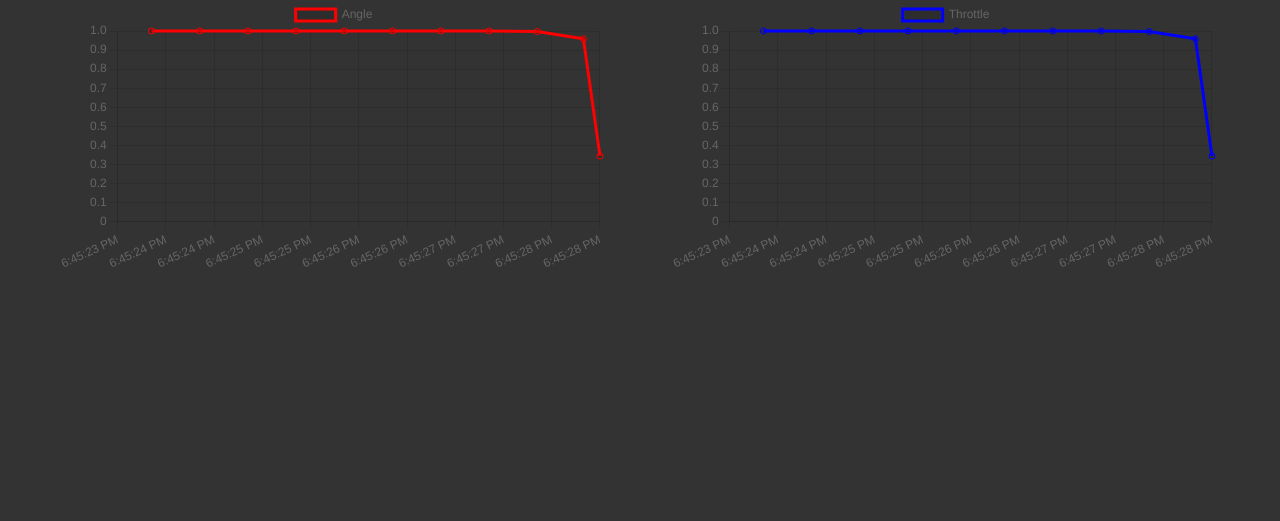
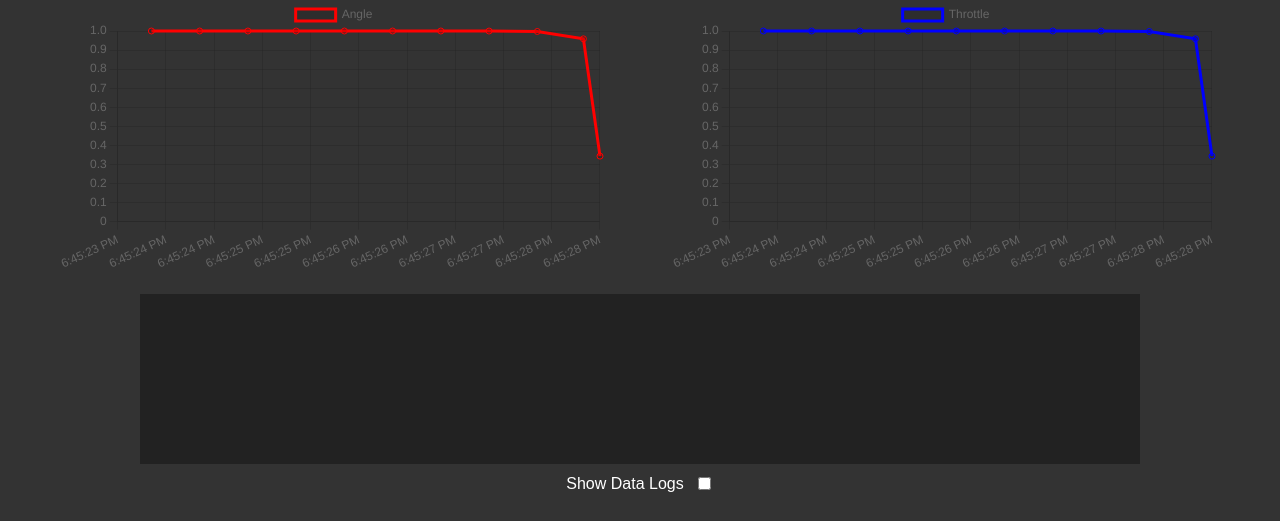
Before and after one commit to PICC-Group/picc-device, a Flask app: page / in a window 1280 px wide. Shown: the part 388-909 px from the top of the page. Before the commit the page ends 655 px from the top, so only its background shows below. Run offline with Flask 3, Linux system fonts and the light colour scheme; parts of the project's set-up code (start-up, migrations or seed data) failed here and were passed over; some libraries are stand-ins or nearby versions.

Commit message:
Add log box.

```diff
--- a/main.py
+++ b/main.py
@@ -6,8 +6,9 @@ from flask import Flask, render_template, jsonify, request
 from bt_car_control import BTSender
 import time
 import asyncio
+from flask_socketio import SocketIO, emit
 
-DATA_FILE = False#"../save_plate.csv"
+DATA_FILE = "../save_plate.csv"
 CALIBRATION_FILE = "../cal0514.cal"
 VERBOSE = False
 PROCESS_SLEEP_TIME = 0.0001
@@ -15,6 +16,7 @@ CAR_DEVICE_NAME = "BT05-BLE"  # Replace with your car's Bluetooth device name
 
 # Flask application setup
 app = Flask(__name__)
+socketio = SocketIO(app, cors_allowed_origins="*")
 
 latest_data = {"angle": 1, "throttle": 1}  # Initialize with default values
 received_data = {}  # Dictionary to store received data
@@ -39,11 +41,11 @@ def receive_data():
     global received_data
     data = request.get_json()
     received_data = data
-    print("Received data from web:", received_data)
+    log_message(f"Received data from web: {received_data}")
     return jsonify({"status": "success", "data": received_data})
 
 def run_flask():
-    app.run(host="0.0.0.0", port=5000, debug=False, use_reloader=False)
+    socketio.run(app, host="0.0.0.0", port=5000, debug=False, use_reloader=False)
 
 # NanoVNA Setup
 data_source = pynanovna.NanoVNAWorker(verbose=VERBOSE)
@@ -75,19 +77,24 @@ async def main_loop():
             response = requests.post("http://127.0.0.1:5000/update_data", json=send_data)
             response.raise_for_status()
         except requests.exceptions.RequestException as e:
-            print(f"Error sending data to server: {e}")
+            log_message(f"Error sending data to server: {e}")
 
         # Send the data to the RC car
         if not bt_sender.is_connected():
-            print("Car not connected!")
-            print("Trying to connect car...")
+            log_message("Car not connected!")
+            log_message("Trying to connect car...")
             await bt_sender.connect()
             time.sleep(5)
 
         await bt_sender.update_speed(angle, throttle)
 
-        print("Still in loop", received_data)
+        log_message(f"Still in loop: {received_data}")
         time.sleep(1)
+
+def log_message(message):
+    """Send log message to connected clients."""
+    socketio.emit('log_message', {'message': message})
+    print(message)
 
 # Run the main loop
 asyncio.run(main_loop())
--- a/templates/index.html
+++ b/templates/index.html
@@ -5,6 +5,7 @@
     <meta name="viewport" content="width=device-width, initial-scale=1.0">
     <title>Dashboard</title>
     <script src="https://cdn.jsdelivr.net/npm/chart.js"></script>
+    <script src="https://cdnjs.cloudflare.com/ajax/libs/socket.io/4.0.0/socket.io.js"></script>
     <style>
         body { font-family: Arial, sans-serif; background: #333; color: white; text-align: center; }
         .container { padding: 20px; display: flex; flex-direction: column; align-items: center; }
@@ -15,6 +16,10 @@
         #wheel { transform-origin: center; transition: transform 0.5s; }
         .controls { display: flex; justify-content: space-between; width: 100%; }
         .control-item { margin: 5px; }
+        .terminal-box { width: 80%; height: 150px; background: #222; overflow-y: auto; padding: 10px; margin-top: 20px; }
+        .log-message { margin: 0; padding: 0; font-size: 12px; }
+        .toggle-container { display: flex; align-items: center; margin-top: 10px; }
+        .toggle-container label { margin-right: 10px; }
     </style>
 </head>
 <body>
@@ -54,9 +59,21 @@
                 <canvas id="throttleChart"></canvas>
             </div>
         </div>
+        <div id="terminal" class="terminal-box"></div>
+        <div class="toggle-container">
+            <label for="toggle-logs">Show Data Logs</label>
+            <input type="checkbox" id="toggle-logs" onclick="toggleLogs()">
+        </div>
     </div>
 
     <script>
+        const socket = io.connect('http://127.0.0.1:5000');
+        let showOutputDataLogs = false;
+
+        socket.on('log_message', function(data) {
+            logMessage(data.message);
+        });
+
         const angleData = { labels: [], datasets: [{ label: 'Angle', data: [], borderColor: 'red', fill: false }] };
         const throttleData = { labels: [], datasets: [{ label: 'Throttle', data: [], borderColor: 'blue', fill: false }] };
         const configAngle = { type: 'line', data: angleData, options: { scales: { y: { beginAtZero: true } } } };
@@ -89,8 +106,16 @@
                     document.getElementById('throttle').innerText = data.throttle * 100 + '%';
                     document.getElementById('wheel').style.transform = `rotate(${data.angle}deg)`;
                     updateCharts(data.angle, data.throttle);
+                    if (showOutputDataLogs) {
+                        logMessage(`Fetched data - Angle: ${data.angle}, Throttle: ${data.throttle}`);
+                    }
                 })
-                .catch(error => console.error('Error:', error));
+                .catch(error => {
+                    console.error('Error:', error);
+                    if (showOutputDataLogs){
+                        logMessage(`Error fetching data: ${error}`);
+                    }
+                });
         }
 
         function sendData(buttonId) {
@@ -107,8 +132,27 @@
                 body: JSON.stringify(data)
             })
             .then(response => response.json())
-            .then(data => console.log('Success:', data))
-            .catch(error => console.error('Error:', error));
+            .then(data => {
+                console.log('Success:', data);
+                logMessage(`Sent data from ${buttonId} - Response: ${JSON.stringify(data)}`);
+            })
+            .catch(error => {
+                console.error('Error:', error);
+                logMessage(`Error sending data from ${buttonId}: ${error}`);
+            });
+        }
+
+        function logMessage(message) {
+            const terminal = document.getElementById('terminal');
+            const newMessage = document.createElement('p');
+            newMessage.className = 'log-message';
+            newMessage.innerText = new Date().toLocaleTimeString() + ': ' + message;
+            terminal.appendChild(newMessage);
+            terminal.scrollTop = terminal.scrollHeight;
+        }
+
+        function toggleLogs() {
+            showOutputDataLogs = document.getElementById('toggle-logs').checked;
         }
 
         // Update data every 500ms
```
